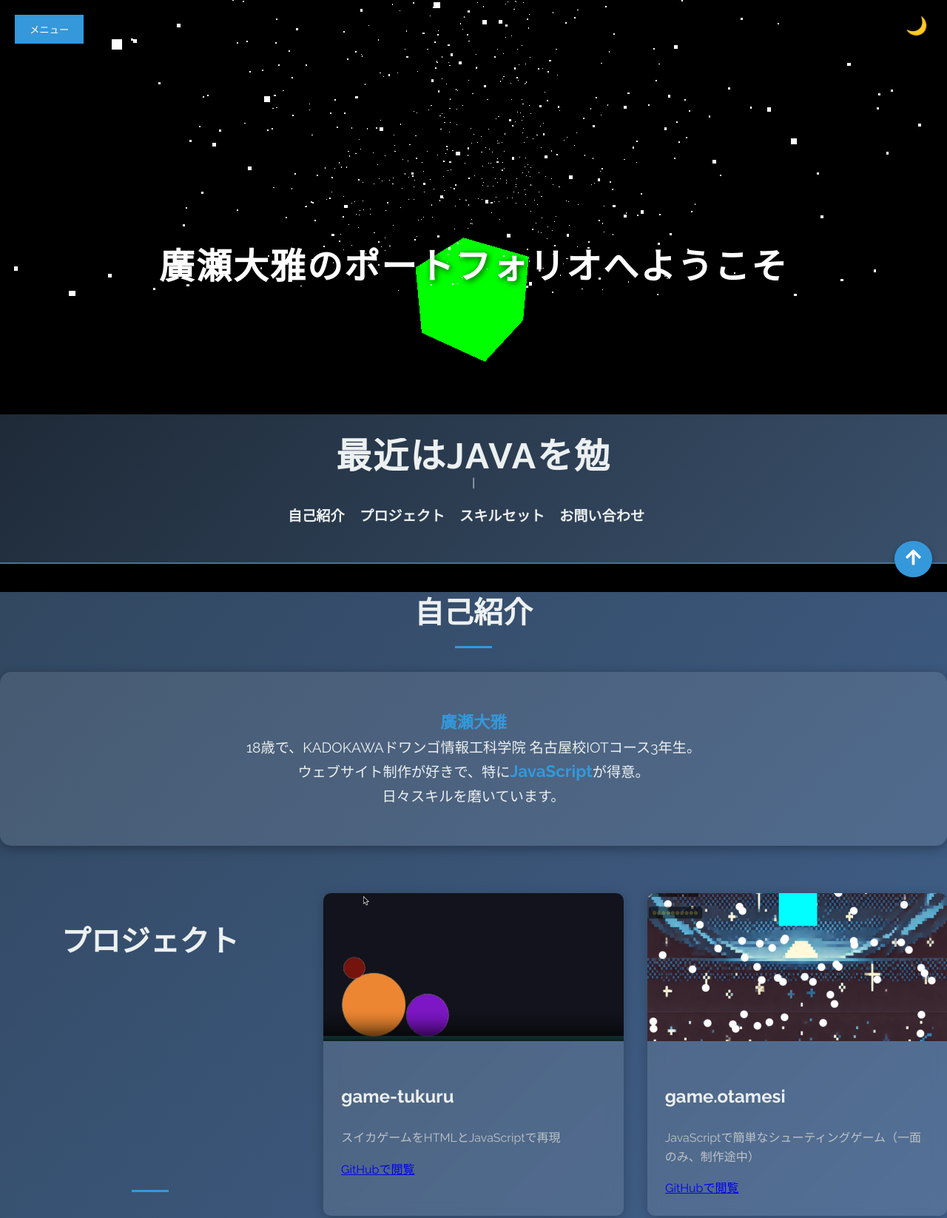
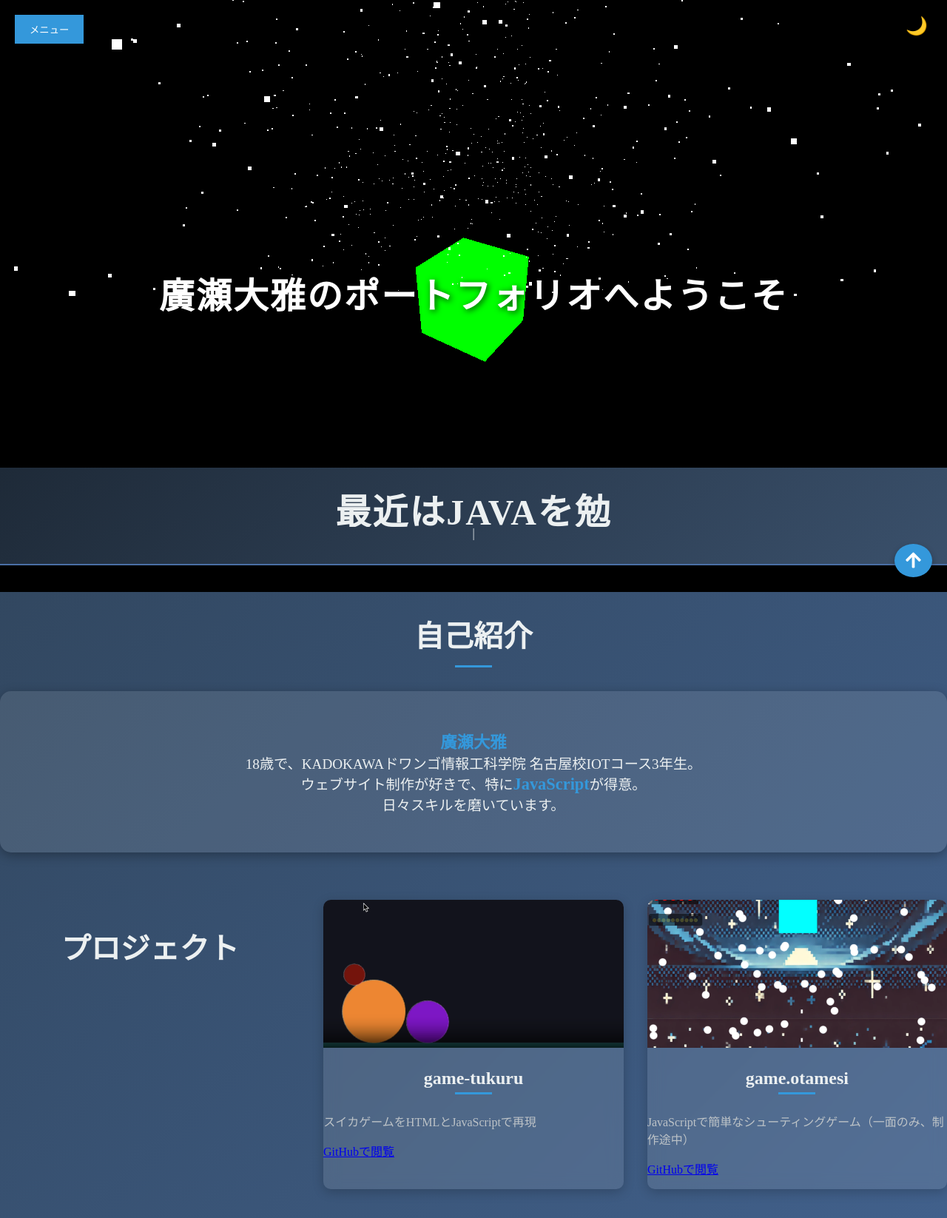
Before and after one commit to Taiga0824js/portfolio2, a plain HTML site: page index.html in a window 1280 px wide. Shown: the top 1646 px of the page at 74% size. Drawn offline with nearby package versions, Linux system fonts and the light colour scheme.

Commit message:
UIの強化とデザインの調整

```diff
--- a/index.html
+++ b/index.html
@@ -24,7 +24,7 @@
         <header data-scroll-section>
             <h1 class="element">廣瀬大雅のポートフォリオ</h1>
             <button id="menu-toggle">メニュー</button>
-            <nav>
+            <nav class="fullscreen-menu">
                 <ul>
                     <li><a href="#about" class="hvr-underline-from-left">自己紹介</a></li>
                     <li><a href="#projects" class="hvr-underline-from-left">プロジェクト</a></li>
@@ -48,7 +48,6 @@
                 </div>
             </div>
         </section>
-
 
         <!-- プロジェクトセクション -->
         <section id="projects" class="scroll-trigger" data-scroll-section>
@@ -135,11 +134,6 @@
             </div>
         </section>
 
-
-
-
-
-
         <!-- お問い合わせセクション -->
         <section id="contact" class="fade-in reveal" data-scroll-section>
             <h2 class="section-title">お問い合わせ</h2>
--- a/script.js
+++ b/script.js
@@ -107,16 +107,17 @@ document.querySelectorAll('.project').forEach(project => {
 
 // フルスクリーンメニュー
 const menuToggle = document.getElementById('menu-toggle');
+const fullscreenMenu = document.querySelector('.fullscreen-menu');
+const menuItems = fullscreenMenu.querySelectorAll('a');
+
 menuToggle.addEventListener('click', () => {
-    document.body.classList.toggle('menu-active');
+    fullscreenMenu.classList.toggle('menu-visible');
 });
-
-document.querySelectorAll('.fullscreen-menu a').forEach(link => {
-    link.addEventListener('click', () => {
-        document.body.classList.remove('menu-active');
+menuItems.forEach(item => {
+    item.addEventListener('click', () => {
+        fullscreenMenu.classList.remove('menu-visible');
     });
 });
-
 // スクロールトリガーアニメーション
 window.addEventListener('scroll', () => {
     const triggerElements = document.querySelectorAll('.scroll-trigger');
@@ -248,12 +249,7 @@ document.addEventListener('DOMContentLoaded', () => {
     });
 });
 
-const scroll = new LocomotiveScroll({
-    el: document.querySelector('[data-scroll-container]'),
-    smooth: true,
-    getDirection: true
-});
-
+// ScrollReveal初期化
 ScrollReveal().reveal('.section-title', {
     distance: '50px',
     origin: 'bottom',
--- a/style.css
+++ b/style.css
@@ -1,13 +1,12 @@
 body {
-    font-family: 'Raleway', sans-serif;
-    line-height: 1.6;
     margin: 0;
     padding: 0;
-    background: linear-gradient(135deg, #2c3e50, #4a6fa5);
+    background: linear-gradient(135deg, #2c3e50, #4a6fa5); /* 背景の設定を再確認 */
     color: #ecf0f1;
     transition: background-color 0.3s, color 0.3s;
-    padding-bottom: 4rem; /* 全体的に余白を追加 */
+    padding-bottom: 4rem;
 }
+
 
 .hero-banner {
     height: 100vh;
@@ -36,11 +35,10 @@ body {
         transform: translateY(0);
     }
 }
-
 header {
     background: linear-gradient(135deg, #1e2a38, #3a506b);
     color: #ecf0f1;
-    padding: 2rem;
+    padding: 2rem;  /* この値が大きいと余白が増える */
     text-align: center;
     box-shadow: 0 4px 8px rgba(0, 0, 0, 0.3);
     border-bottom: 2px solid #4a6fa5;
@@ -89,13 +87,14 @@ nav ul li a:hover {
 .section-title::after {
     content: "";
     position: absolute;
-    width: 50px;
-    height: 3px;
-    background: #3498db;
+    width: 50px;  /* アンダーラインの長さ */
+    height: 3px;  /* アンダーラインの太さ */
+    background: #3498db;  /* アンダーラインの色 */
     left: 50%;
     transform: translateX(-50%);
     bottom: 0;
 }
+
 
 #projects {
     display: grid;
@@ -126,15 +125,35 @@ nav ul li a:hover {
 }
 
 .project-content {
-    padding: 1.5rem;
-    position: relative;
-    z-index: 2;
+    margin-bottom: 0;
+    padding-bottom: 1rem; /* これで高さを調整 */
 }
 
 .project-title {
+    position: relative;
     font-size: 1.5rem;
     color: #ecf0f1;
+    text-align: center;  /* 文字を中央揃えにする */
+    padding-bottom: 0.5rem; /* アンダーラインの余白 */
 }
+
+.project-title::after {
+    content: "";
+    position: absolute;
+    width: 50px;  /* アンダーラインの長さ */
+    height: 3px;  /* アンダーラインの太さ */
+    background: #3498db;  /* アンダーラインの色 */
+    left: 50%;
+    transform: translateX(-50%);
+    bottom: 0;
+}
+
+#projects .section-title::after {
+    margin-top: 0; /* 余計な余白をなくす */
+    position: relative; /* アンダーラインの位置を調整 */
+    top: -10px; /* 必要に応じて値を調整 */
+}
+
 
 .project-description {
     font-size: 1rem;
@@ -193,14 +212,10 @@ nav ul li a:hover {
     color: #fff;
 }
 
-
-
 .large-icon {
     font-size: 4rem;
     margin-bottom: 1rem;
 }
-
-
 
 @media (max-width: 768px) {
     .skills-container {
@@ -346,25 +361,9 @@ body.dark-mode #dark-mode-toggle {
     z-index: 1000;
 }
 
-.fullscreen-menu ul {
-    list-style: none;
-    padding: 0;
-    text-align: center;
-}
-
-.fullscreen-menu ul li {
-    margin: 20px 0;
-}
-
-.fullscreen-menu ul li a {
-    font-size: 2rem;
-    color: #fff;
-    text-decoration: none;
-    transition: color 0.3s;
-}
-
-.fullscreen-menu ul li a:hover {
-    color: #3498db;
+.fullscreen-menu.menu-visible {
+    opacity: 1;
+    visibility: visible;
 }
 
 #menu-toggle {
@@ -378,6 +377,7 @@ body.dark-mode #dark-mode-toggle {
     cursor: pointer;
     z-index: 1001;
 }
+
 
 body.menu-active .fullscreen-menu {
     opacity: 1;
@@ -415,19 +415,16 @@ canvas {
 }
 
 .hero-banner {
+    height: 59vh; /* ヒーローバナーの高さ */
     position: relative;
     z-index: 1; /* 3Dオブジェクトの上に表示されるように調整 */
+    color: #ffffff;
+    text-align: center;
+    padding-top: 20vh; /* 上の余白を調整 */
+    overflow: hidden;
 }
 
-.hero-banner {
-    height: 50vh; /* パーティクルシステムが表示される範囲 */
-    position: relative;
-    z-index: 1;
-    color: #ffffff;
-    text-align: center;
-    padding-top: 20vh;
-    overflow: hidden;
-}
+
 
 canvas {
     display: block;
@@ -478,3 +475,24 @@ canvas {
     text-align: center; /* テキストの中央揃え */
     margin: 0 auto; /* 要素自体を中央揃え */
 }
+
+/* メニューが表示されたときのスタイル */
+.fullscreen-menu.menu-visible {
+    opacity: 1;
+    visibility: visible;
+    transform: translateY(0);
+}
+
+#about, #projects, #skills, #contact {
+    margin-top: 4rem; /* 各セクションの上の余白を確認 */
+    margin-bottom: 4rem; /* 各セクションの下の余白を確認 */
+    background: none; /* 不要な背景が設定されている場合は解除します */
+}
+
+#dark-mode-toggle {
+    transition: transform 0.3s ease-in-out;
+}
+
+#dark-mode-toggle:active {
+    transform: scale(0.9) rotate(45deg);
+}
```
